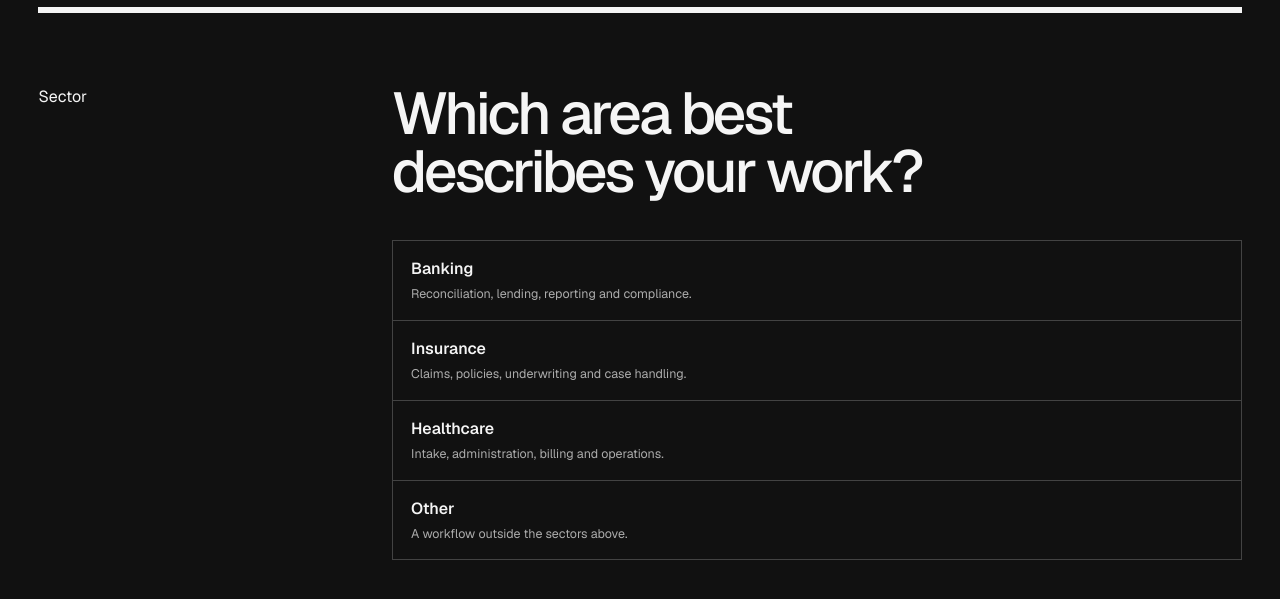
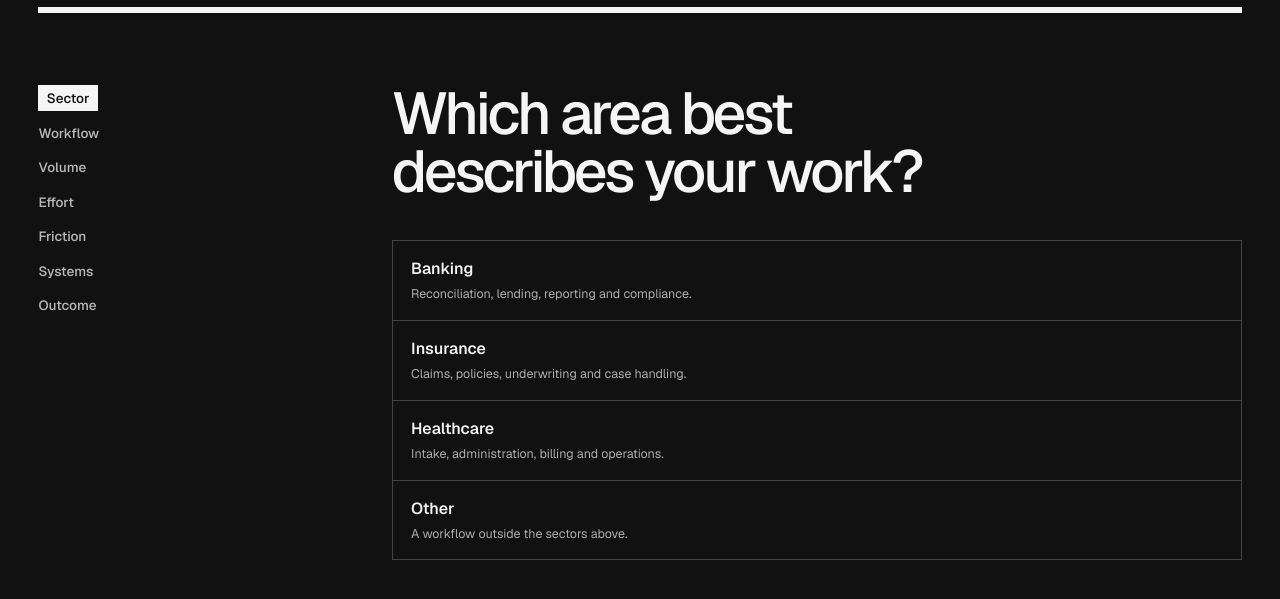
Before and after one commit to soyrubio/nnco, an Astro site: page /discovery in a window 1280 px wide. Shown: the part 73-672 px from the top of the page. Built offline with nearby package versions, Linux system fonts and the light colour scheme; Astro itself is replaced by a stand-in of ours.

Commit message:
Restore discovery question index

```diff
--- a/src/components/DiscoveryCockpit.tsx
+++ b/src/components/DiscoveryCockpit.tsx
@@ -59,6 +59,15 @@ const analysisLines = [
 ] as const;
 const chapterMilestones = ["context", "workflow", "review"] as const;
 const REVIEW_CHAPTER = 2;
+const questionNavigationLabels: Record<string, string> = {
+  "workflow.scope": "Workflow",
+  "workflow.volumeBand": "Volume",
+  "workflow.effortBand": "Effort",
+  "friction.repetition": "Friction",
+  "workflow.inputs": "Systems",
+  "goal.outcome": "Outcome",
+  "readiness.constraints": "Controls",
+};
 
 function getDiagnosticQuestionIds(questions: DiscoveryQuestion[]) {
   return questions
@@ -1831,13 +1840,34 @@ export function DiscoveryCockpit() {
       <section className="discovery-canvas">
         <div className="discovery-interaction">
           <aside className="discovery-section-index" aria-label="Discovery sections">
-            <p>
-              {chapter === 0
-                ? "Sector"
-                : chapter === REVIEW_CHAPTER
-                  ? "Review"
-                  : `Question ${questionIndex + 1} of ${diagnosticQuestionIds.length}`}
-            </p>
+            <ol>
+              <li
+                className={chapter === 0 ? "is-active" : undefined}
+                aria-current={chapter === 0 ? "step" : undefined}
+              >
+                Sector
+              </li>
+              {diagnosticQuestionIds.map((questionId, index) => (
+                <li
+                  key={questionId}
+                  className={
+                    chapter === 1 && questionIndex === index
+                      ? "is-active"
+                      : undefined
+                  }
+                  aria-current={
+                    chapter === 1 && questionIndex === index ? "step" : undefined
+                  }
+                >
+                  {questionNavigationLabels[questionId] ?? "Question"}
+                </li>
+              ))}
+              {chapter === REVIEW_CHAPTER ? (
+                <li className="is-active" aria-current="step">
+                  Review
+                </li>
+              ) : null}
+            </ol>
           </aside>
 
           <div className="discovery-form-column">
```
